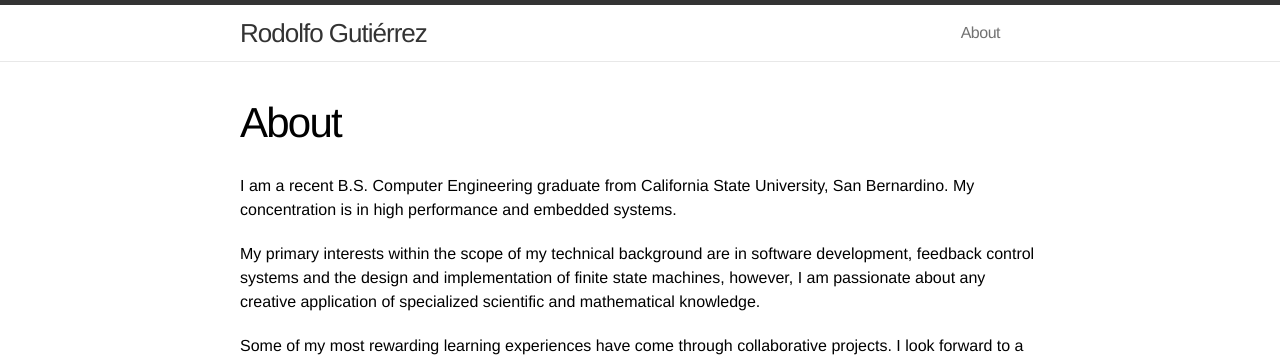
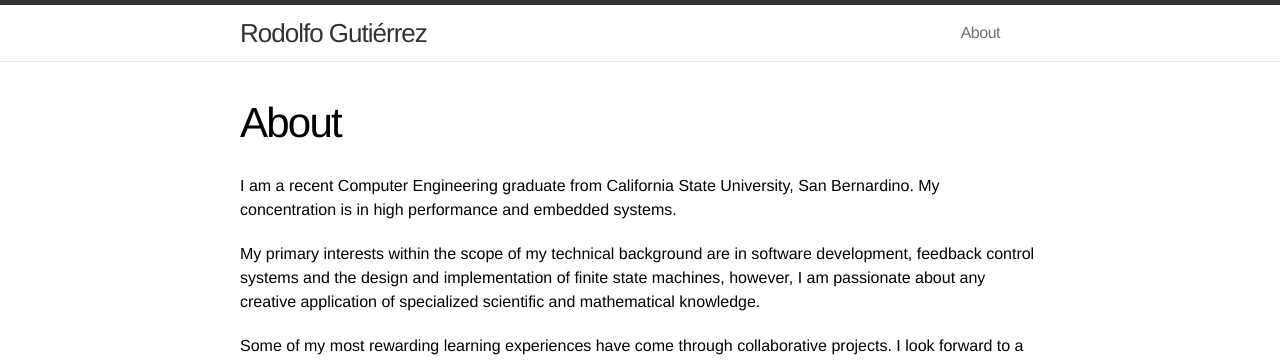
Before and after one commit to gutzrodolfo/arwedding.love, a Jekyll site: the page built from about.md, in a window 1280 px wide. Shown: the top 361 px of the page. Built offline with Jekyll 4.4.1, drawn with Linux system fonts in a browser that asks for light colours.

```diff
--- a/about.md
+++ b/about.md
@@ -4,7 +4,7 @@ title: About
 permalink: /about/
 ---
 
-I am a recent B.S. Computer Engineering graduate from California State University, San Bernardino. My concentration is in high performance and embedded systems.
+I am a recent Computer Engineering graduate from California State University, San Bernardino. My concentration is in high performance and embedded systems.
 
 My primary interests within the scope of my technical background are in software development, feedback control systems and the design and implementation of finite state machines, however, I am passionate about any creative application of specialized scientific and mathematical knowledge.
 
```
